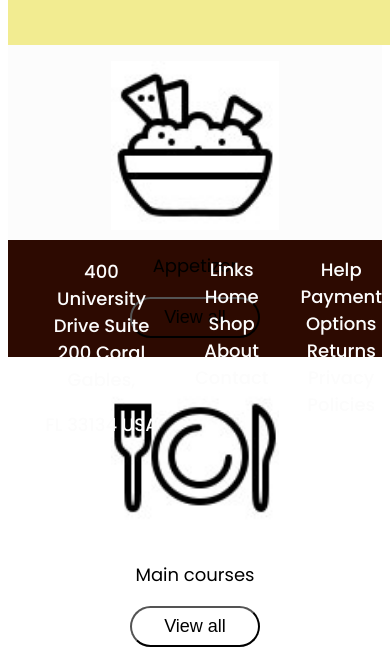
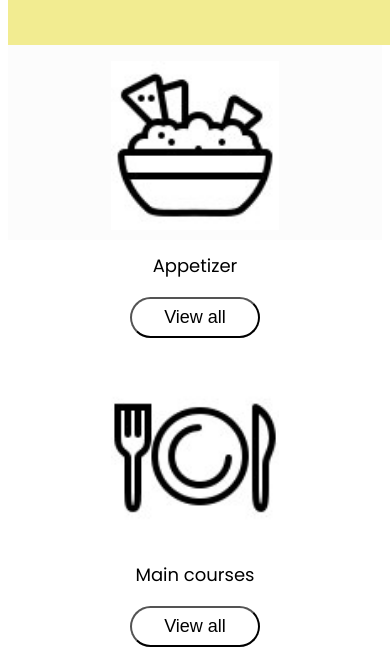
Before and after one commit to ShadowCupcak/Proyecto-Interactiva, a PHP site: page /Home.html in a window 390 px wide; the page is wider, and only the part inside the window is pictured. Shown: the part 5230-5892 px from the top of that part. Run offline with PHP 8.4, Linux system fonts and the light colour scheme.

Commit message:
decimo sexto commit

```diff
--- a/Home.html
+++ b/Home.html
@@ -11,7 +11,7 @@
         <link rel="stylesheet" href="css/main.css">
     </head>
 
-
+    <body>
         <header>
             <div class="container">
                 <ul class="containerUl">
@@ -27,8 +27,6 @@
 
 
         </header>
-
-<body>
         <div>
             <h2 class="title-featured"> Featured Dishes</h2>
             <div class="food-container">
@@ -96,37 +94,35 @@
         </div>
 
         <div class="container-icons-menu">
-        <section class="icons-activity">
+            <div class="icons-activity">
                 <img class="icons" src="/imgs/Entradas.jpg" alt="Entradas">
                 <p class="icons-text"> Appetizer</p>
                 <button class="best-seller-button" type="button"> View all</button>
-        </section>
-        <section class="icons-activity">
-            <img class="icons" src="/imgs/Platos fuertes.jpg" alt="Entradas">
+            </div>
+            <div class="icons-activity">
+                <img class="icons" src="/imgs/Platos-fuertes.jpg" alt="Entradas">
                 <p class="icons-text"> Main courses</p>
                 <button class="best-seller-button" type="button"> View all</button>
-        </section>
-        <section class="icons-activity">
+            </div>
+            <div class="icons-activity">
                 <img class="icons" src="/imgs/Bebidas.jpg" alt="Entradas">
                 <p class="icons-text"> Beverages</p>
                 <button class="best-seller-button" type="button"> View all</button>
 
-        </section>
-        <section class="icons-activity">
+            </div>
+            <div class="icons-activity">
                 <img class="icons" src="/imgs/Postres.jpg" alt="Entradas">
                 <p class="icons-text"> Desserts</p>
                 <button class="best-seller-button" type="button"> View all</button>
-        </section>
             </div>
-
-</body>
+        </div>
         <footer>
             <div class="footer-container">
-        <section class="containerUl-Footer">
+                <div class="containerUl-Footer">
                     <p class="text-footer"> 400 University Drive Suite 200 Coral Gables,</p>
                     <p class="text-footer"> FL 33134 USA</p>
-        </section>
-        <section>
+                </div>
+                <div>
                     <ul class="containerUl-Footer">
                         <li class="nav-list-footer">Links</li>
                         <li class="nav-list-footer">Home</li>
@@ -134,15 +130,17 @@
                         <li class="nav-list-footer">About</li>
                         <li class="nav-list-footer">Contact</li>
                     </ul>
-        </section>
-        <section>
+                </div>
+                <div>
                     <ul class="containerUl-Footer">
                         <li class="nav-list-footer">Help</li>
                         <li class="nav-list-footer">Payment Options</li>
                         <li class="nav-list-footer">Returns</li>
                         <li class="nav-list-footer">Privacy Policies</li>
                     </ul>
-        </section>
+                </div>
             </div>
         </footer>
+    </body>
+
     </html>
--- a/css/main.css
+++ b/css/main.css
@@ -300,30 +300,34 @@ font-family: var(--ff-main);
         font-family: var(--ff-main);
         }
 
-        .footer-container{
-            display: flex;
-            background: var(--clr-darker-red);
-            width: 100%;
-            height: 30vw;
-        }
-        .containerUl-Footer{
-            padding: 0;
+        .footer-container {
+            display: grid;
+            grid-template-columns: repeat(2, 1fr);
+            display: none;
+          }
+
+          .containerUl-Footer {
+            padding: 4rem;
             list-style-type: none;
             text-align: center;
             font-family: var(--ff-main);
             color: var(--clr-white);
-        }
+            margin-left: 2rem;
+            display: none;
+          }
 
         .nav-list-footer{
             text-align: center;
             font-weight: var(--fw-md);
             font-size: var(--fs-md);
+            display: none;
         }
         .text-footer{
             font-family: var(--ff-main);
             color: var(--clr-white);
             font-weight: var(--fw-md);
             font-size: var(--fs-md);
+            display: none;
         }
         .icons-activity{
             text-align: center;
@@ -351,4 +355,29 @@ font-family: var(--ff-main);
         font-size: var(--fs-nm);
 
     }
+    .menu-icon{
+        display: none;
+    }
+    .new-container{
+        display: flex;
+        background: var(--clr-orange);
+        width: 100%;
+        height: 120vh;
+        flex-direction: column;
+    }
+    .new-title{
+        text-align: center;
+        font-family: var(--ff-main);
+        font-weight: var(--fw-md);
+        font-size: var(--fs-lg);
+    }
+    .menu-activity{
+        display: block;
+        text-align: center;
+        padding: 2rem 1rem;
+        margin-bottom: 2rem;
+    }
+    .container-icons-menu {
+        margin-bottom: 20rem;
+      }
 }
```
Also changed, not shown: Menu.html (+5 -3 lines), description.html (+4 -3 lines), imgs/Platos-fuertes.jpg (renamed from imgs/Platos fuertes.jpg). Lines whose indentation alone changed are shown as unchanged.
